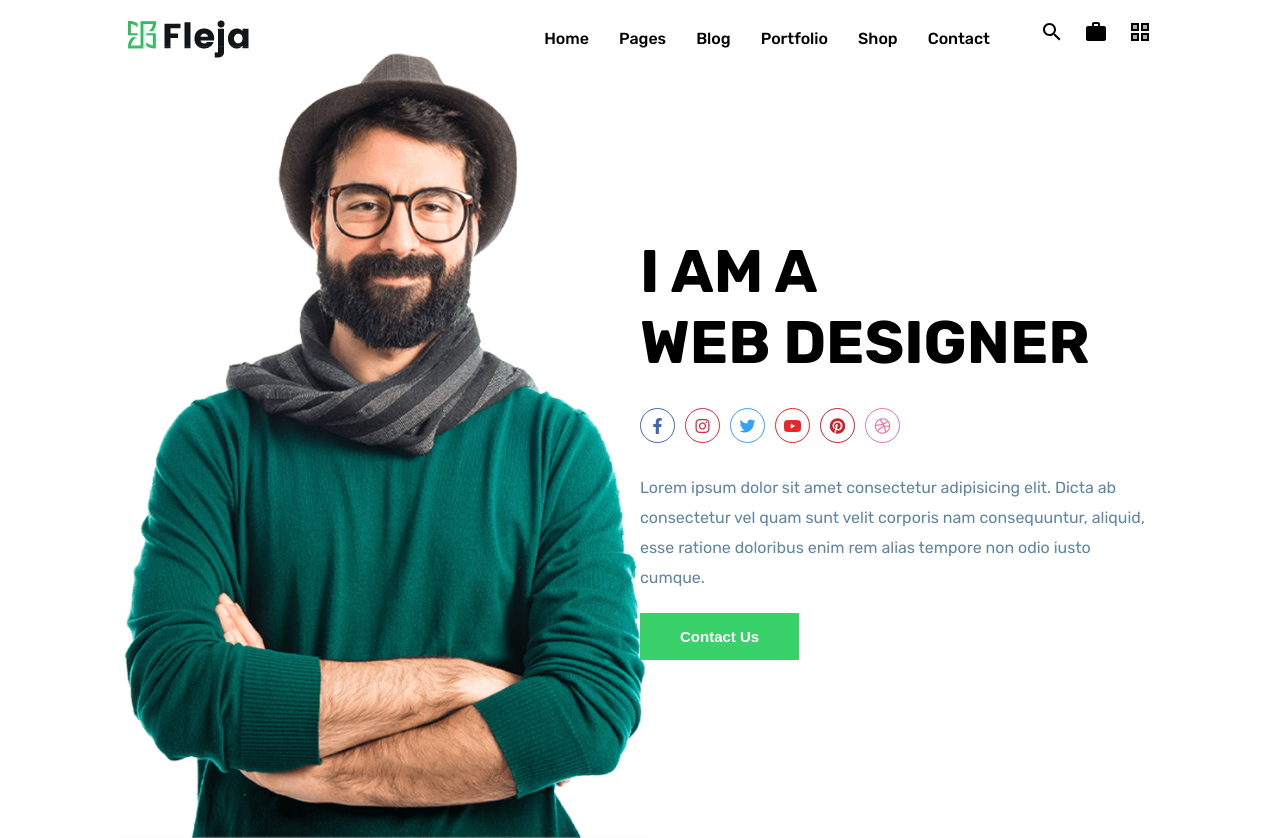
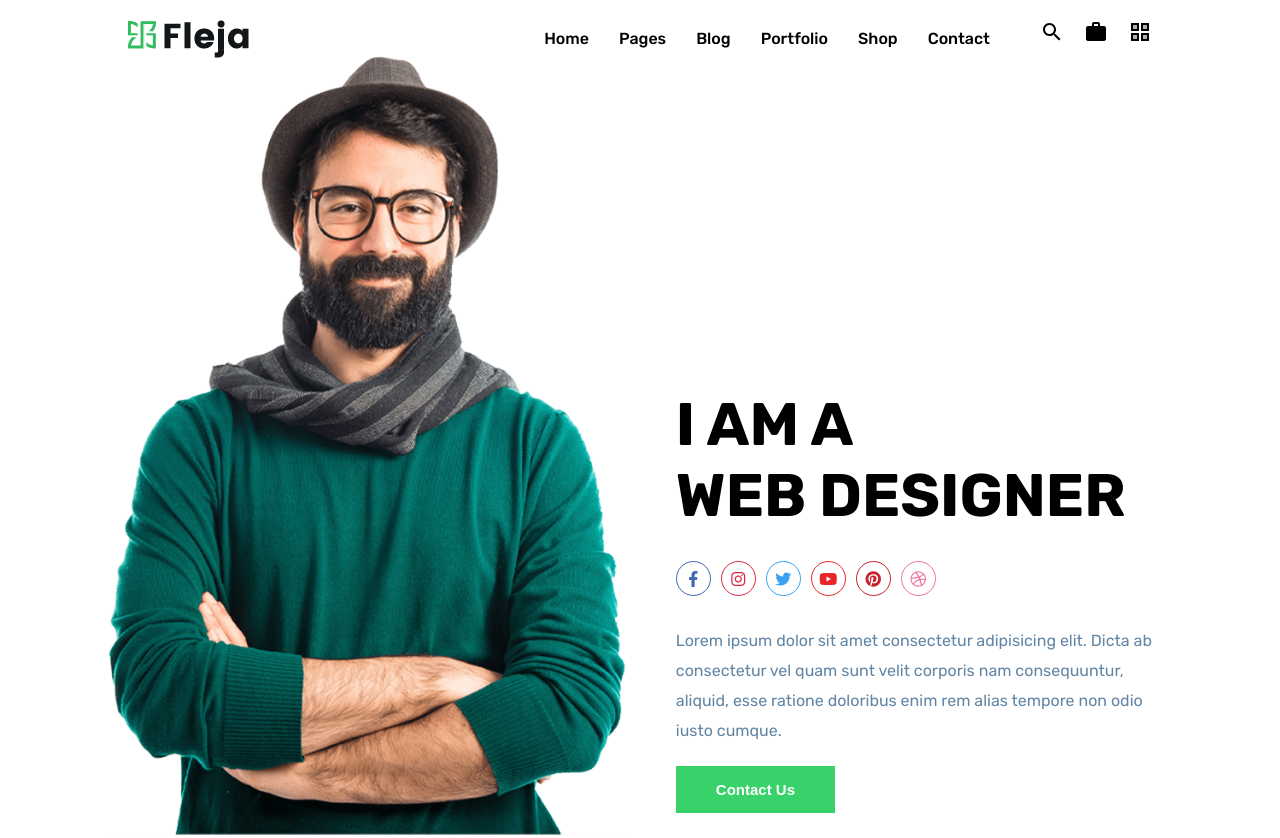
Before and after one commit to dong-geon-Lee/Toy-React-Project, a React (Create React App) app in the folder website-app/: page / in a window 1280 px wide. Built offline with nearby package versions, Linux system fonts and the light colour scheme.

Commit message:
change margin

```diff
--- a/website-app/src/App.css
+++ b/website-app/src/App.css
@@ -253,7 +253,8 @@ button {
 }
 
 .home .right {
-  margin-top: 15%;
+  margin-top: 30%;
+  margin-left: 7%;
 }
 
 .home .socialIcon {
--- a/website-app/src/components/home/homes/Home.jsx
+++ b/website-app/src/components/home/homes/Home.jsx
@@ -11,7 +11,7 @@ const Home = () => {
             </div>
           </div>
 
-          <div className="right topMargin">
+          <div className="right topMargin just">
             <h1>
               I AM A <br /> WEB DESIGNER
             </h1>
```
